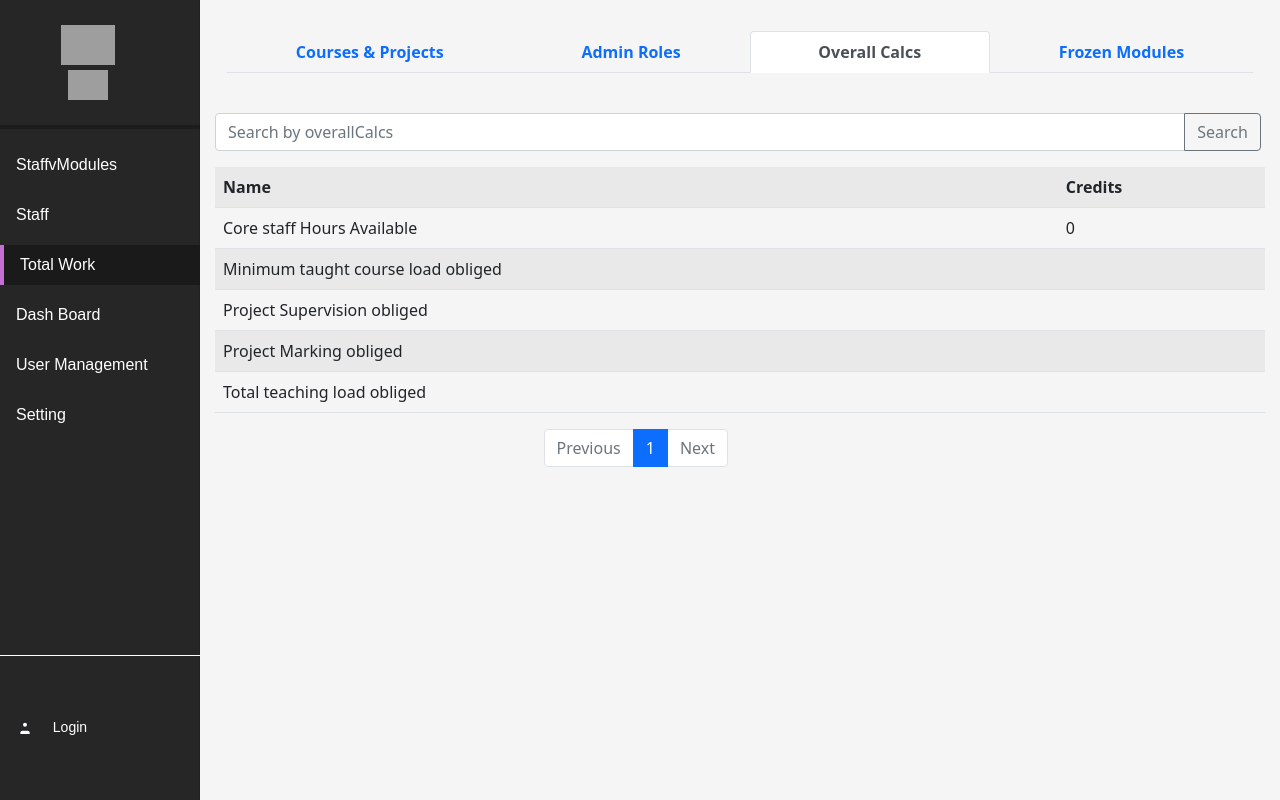
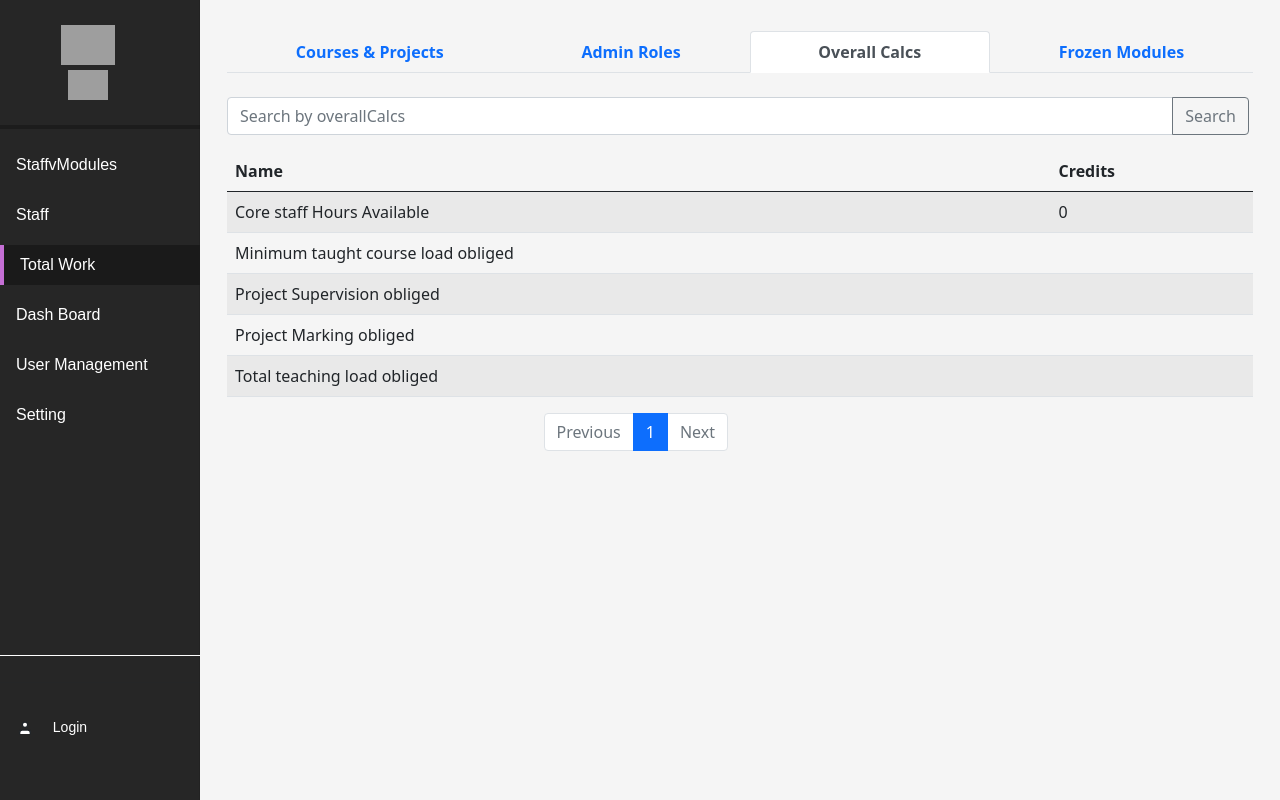
Before and after one commit to wangleiz166/TeachAdminBalancer, a Django app: page /totalWork/overallCalcs/ in a window 1280 px wide. Run offline with Django 4.2, Linux system fonts and the light colour scheme; some libraries are stand-ins or nearby versions; grey boxes are pictures that could not be loaded.

Commit message:
change layout of totalwork

```diff
--- a/totalWork/templates/overall_calcs.html
+++ b/totalWork/templates/overall_calcs.html
@@ -17,8 +17,8 @@
                 <a class="nav-link fw-bold" href="/totalWork/frozenModules/" role="tab" aria-controls="frozenModules" aria-selected="true">Frozen Modules</a>
             </li>
         </ul>
-    </div>
 
+    <div class="tab-content" id="myTabsContent">
         <div class="tab-pane fade show active" id="frozenModules" role="tabpanel" aria-labelledby="overallCalcsTab">
             <br>
             <div class="row">
@@ -29,12 +29,15 @@
                     </div>
                 </div>
             </div>
+
             <table class="table table-striped">
-                <tbody>
+                <thead>
                     <tr>
                         <th>Name</th>
                         <th>Credits</th>
                     </tr>
+                </thead>
+                <tbody>
                     <tr>
                         <td>Core staff Hours Available</td>
                         <td>0</td>
@@ -57,6 +60,7 @@
                     </tr>
                 </tbody>
             </table>
+
             <div class="row my-3">
                 <div class="col-12 col-md-6">
                     <nav aria-label="Page navigation example">
```
Also changed, not shown: totalWork/templates/frozen_modules.html (+5 -2 lines). Lines whose indentation alone changed are shown as unchanged.
